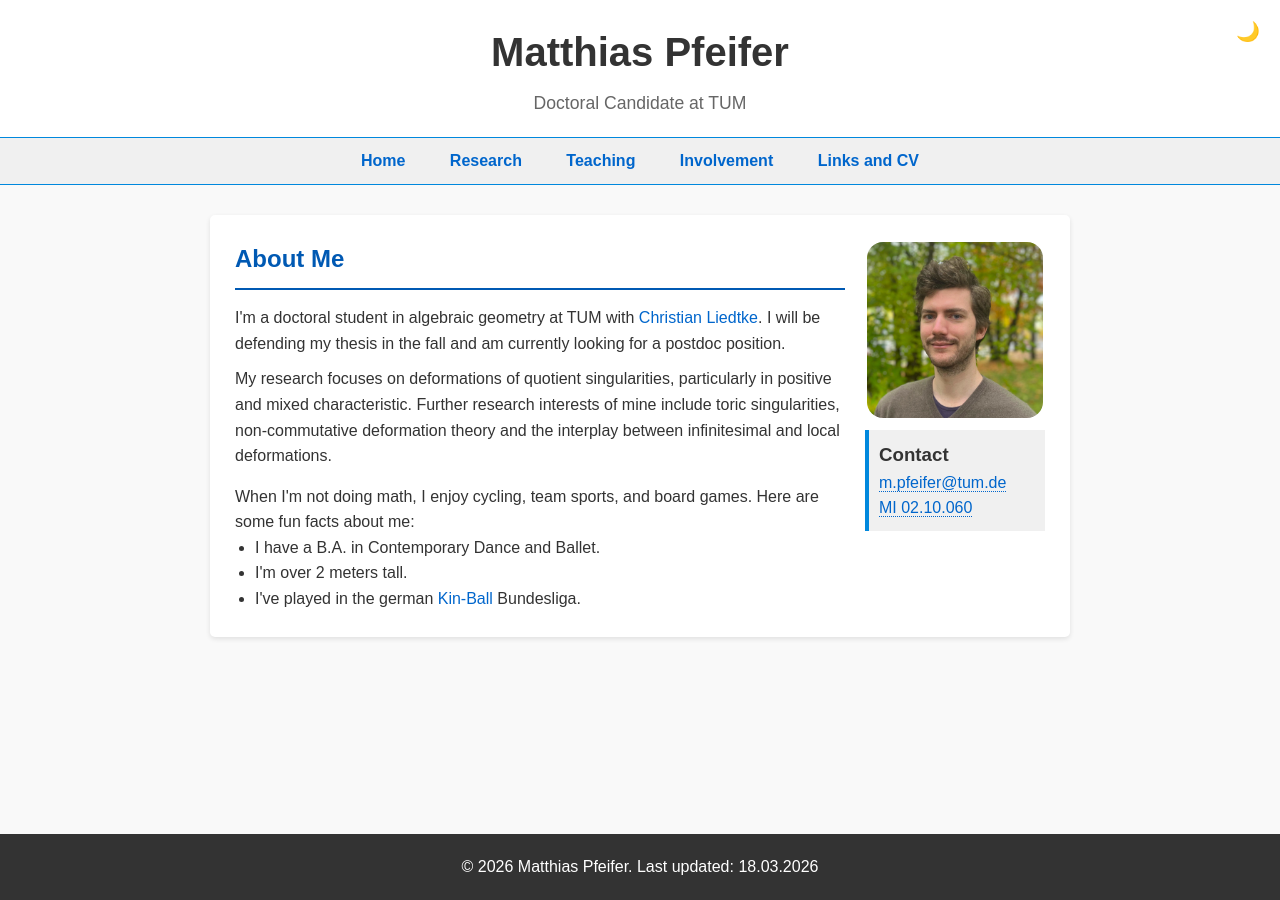
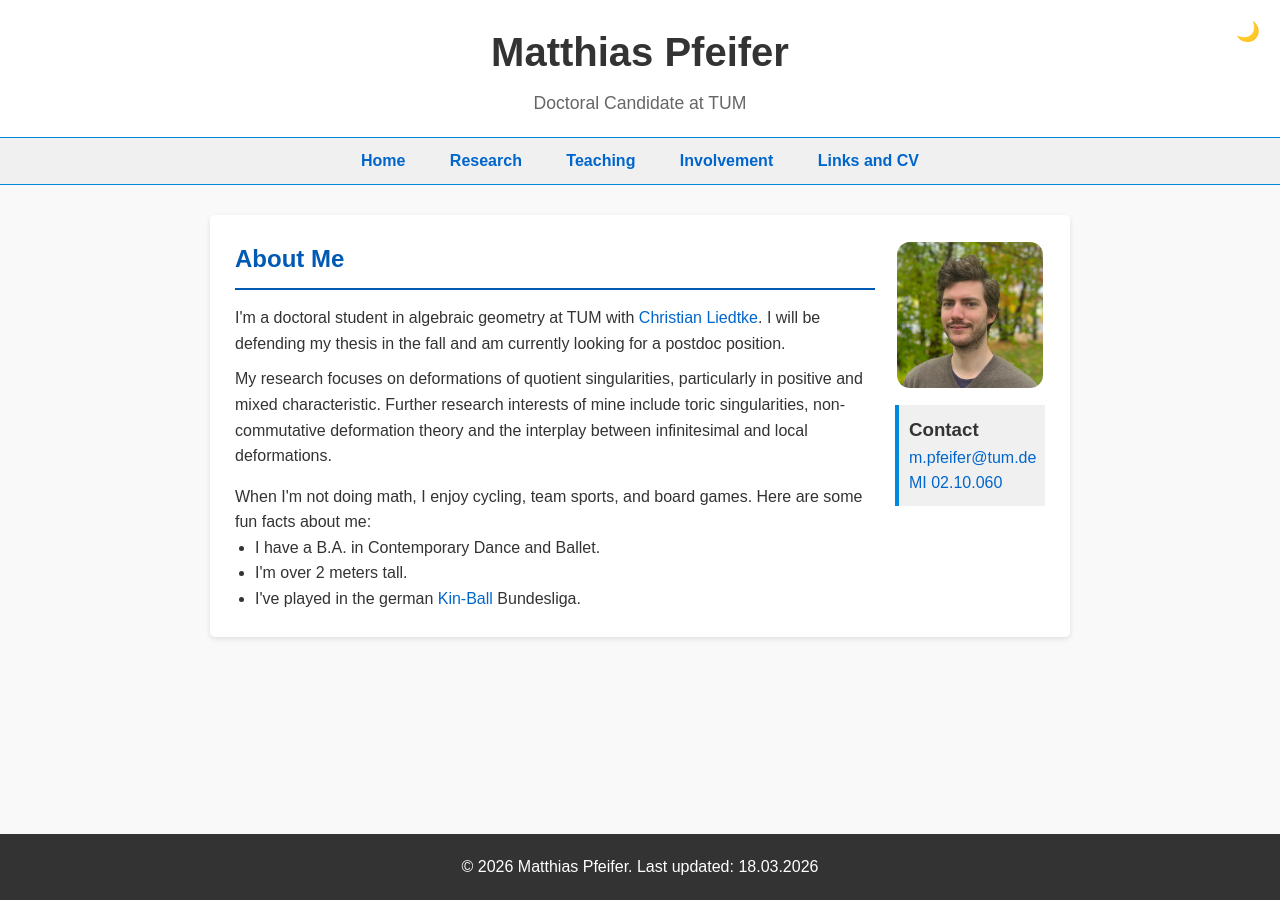
Before and after one commit to matthias-pfeifer/matthias-pfeifer.github.io, a Jekyll site: the page built from index.html, in a window 1280 px wide. Built offline with Jekyll 4.4.1, drawn with Linux system fonts in a browser that asks for light colours.

Commit message:
resized profile picture to previous size and restructured backend of contact info beneath

```diff
--- a/index.html
+++ b/index.html
@@ -5,21 +5,30 @@ permalink: /
 ---
 
 <section id="home">
-    <div style="float: right; width: 200px; max-width: 30%;">
-        <div style="padding-right: 20px;">
+    <div style="float: right; width: 170px; max-width: 30%;">
+        <div style="padding-right: 20px; margin-bottom: 5px;">
             <img src="/Portrait.jpg" alt="Portrait" class="profile-pic">
         </div>
         <div class="size-reactive-box">
+            <div class="full-size-content" style="margin-top: 0px;">
                 <div class="contact-info" style="padding: 10px; margin-left: 20px;">
-            <h3 class="full-size-content" style="margin-top: 0px;">Contact</h3>
+                    <h3 style="margin-top: 0px;">Contact</h3>
                     <p><a href="mailto:m.pfeifer@tum.de">
-                <span class="full-size-content" style="cursor: pointer;">m.pfeifer@tum.de</span>
-                <span class="compact-content" style="cursor: pointer;">Email</span>
+                        m.pfeifer@tum.de
                     </a></p>
                     <p><a target="_blank" rel="noopener noreferrer" href="https://nav.tum.de/room/5610.02.060#18/48.262095/11.667765">
-                <span class="full-size-content" style="cursor: pointer;">MI 02.10.060</span>
-                <span class="compact-content" style="cursor: pointer;">Office</span>
+                        MI 02.10.060
                     </a></p>
+                </div>
+            </div><div class="compact-content" style="margin-top: 0px;">
+                <div class="contact-info" style="padding: 10px; margin-left: 20px;">
+                    <p><a href="mailto:m.pfeifer@tum.de">
+                        Email
+                    </a></p>
+                    <p><a target="_blank" rel="noopener noreferrer" href="https://nav.tum.de/room/5610.02.060#18/48.262095/11.667765">
+                        Office
+                    </a></p>
+                </div>
             </div>
         </div>
     </div>
```
Lines whose indentation alone changed are shown as unchanged.
